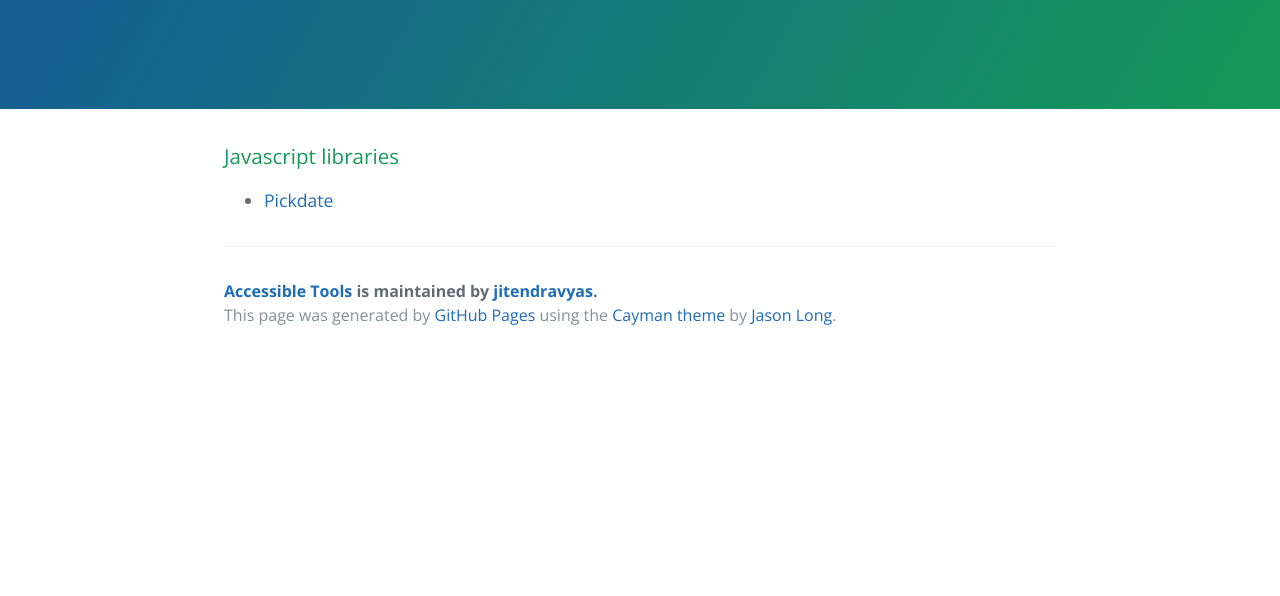
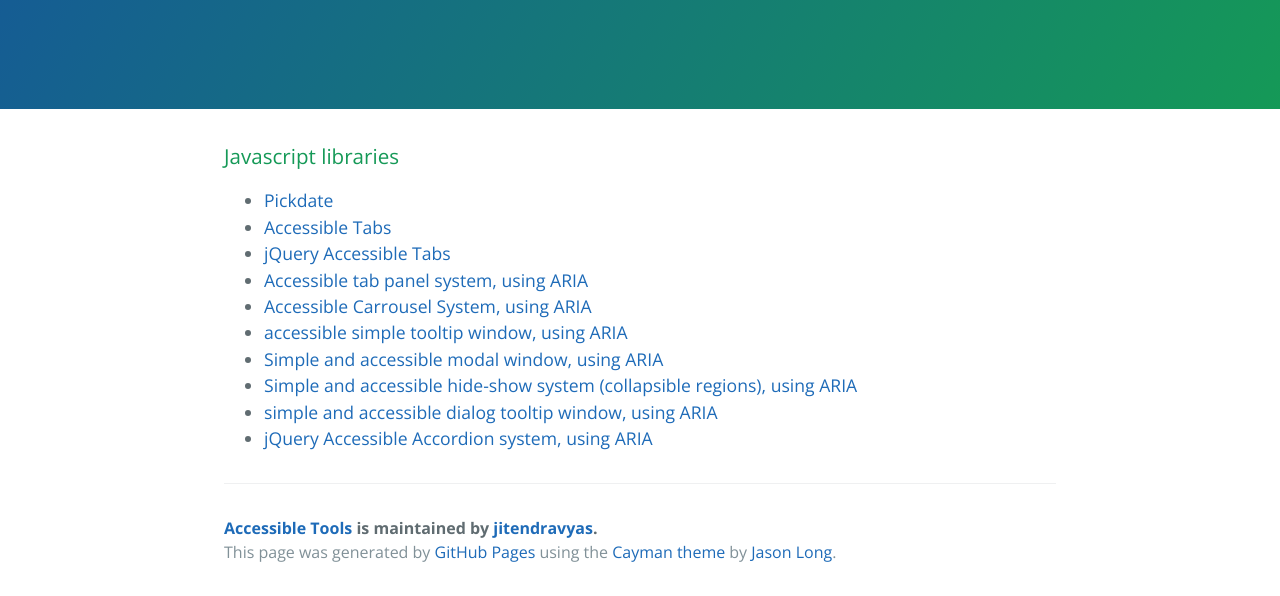
Before and after one commit to jitendravyas/a11ytools, a plain HTML site: page index.html in a window 1280 px wide. Shown: the part 208-804 px from the top of the page. Drawn offline with nearby package versions, Linux system fonts and the light colour scheme.

Commit message:
Update index.html

```diff
--- a/index.html
+++ b/index.html
@@ -23,6 +23,15 @@
        <li>
          <a href="http://amsul.ca/pickadate.js/">Pickdate</a>
        </li>
+       <li><a href="https://github.com/ginader/Accessible-Tabs">Accessible Tabs</a></li>
+       <li><a href="https://github.com/filamentgroup/Accessible-jQuery-Tabs">jQuery Accessible Tabs</a></li>
+       <li><a href="http://a11y.nicolas-hoffmann.net/tabs/">Accessible tab panel system, using ARIA</a></li>
+       <li><a href="http://a11y.nicolas-hoffmann.net/carrousel/">Accessible Carrousel System, using ARIA</a></li>
+       <li><a href="http://a11y.nicolas-hoffmann.net/simple-tooltip/">accessible simple tooltip window, using ARIA</a></li>
+       <li><a href="http://a11y.nicolas-hoffmann.net/modal/">Simple and accessible modal window, using ARIA</a></li>
+       <li><a href="http://a11y.nicolas-hoffmann.net/hide-show/">Simple and accessible hide-show system (collapsible regions), using ARIA</a></li>
+       <li><a href="http://a11y.nicolas-hoffmann.net/dialog-tooltip/">simple and accessible dialog tooltip window, using ARIA</a></li>
+       <li><a href="http://a11y.nicolas-hoffmann.net/accordion/">jQuery Accessible Accordion system, using ARIA</a></li>
      </ul>
       <footer class="site-footer">
         <span class="site-footer-owner"><a href="https://github.com/jitendravyas/a11ytools">Accessible Tools</a> is maintained by <a href="https://github.com/jitendravyas">jitendravyas</a>.</span>
```
